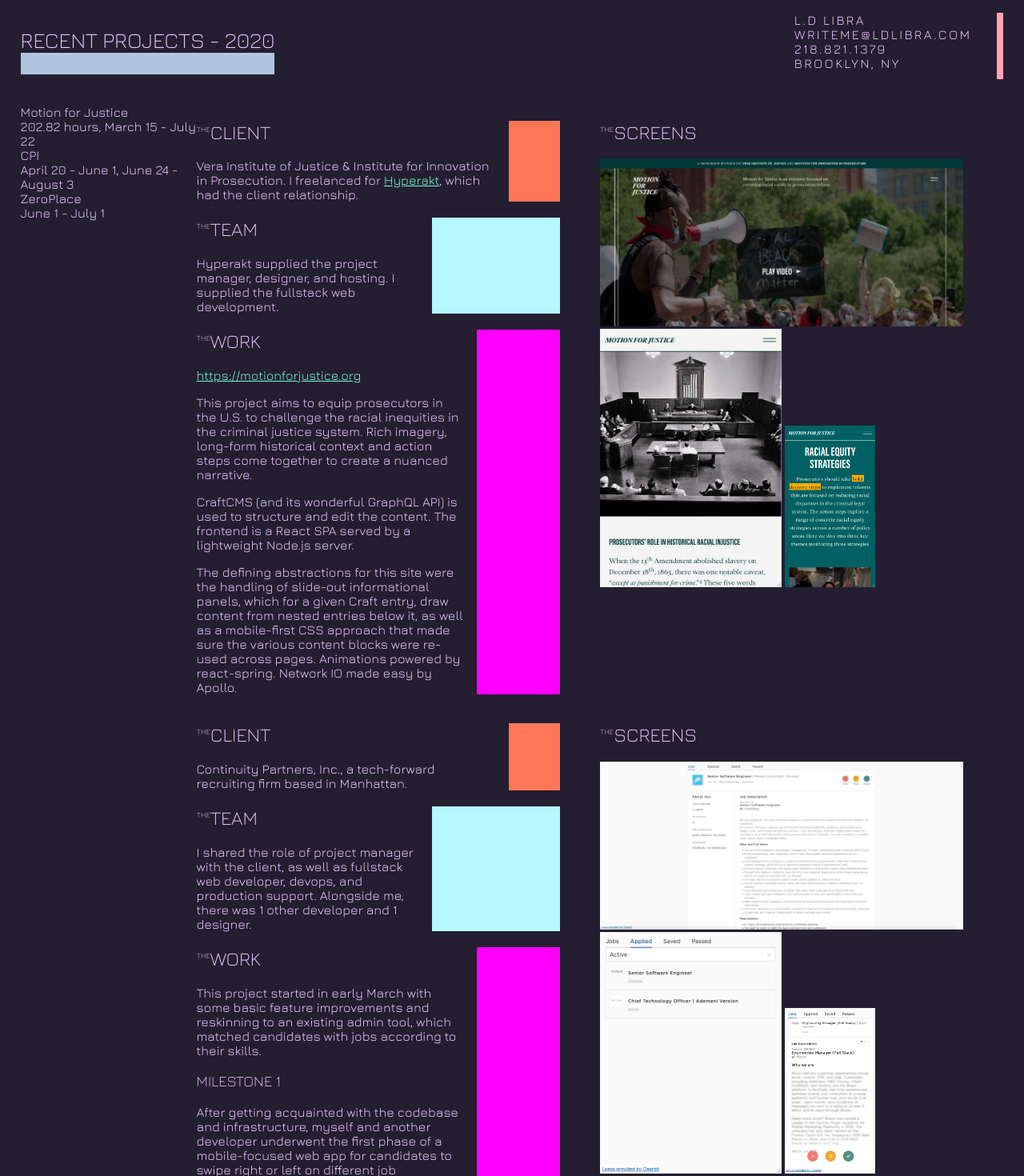
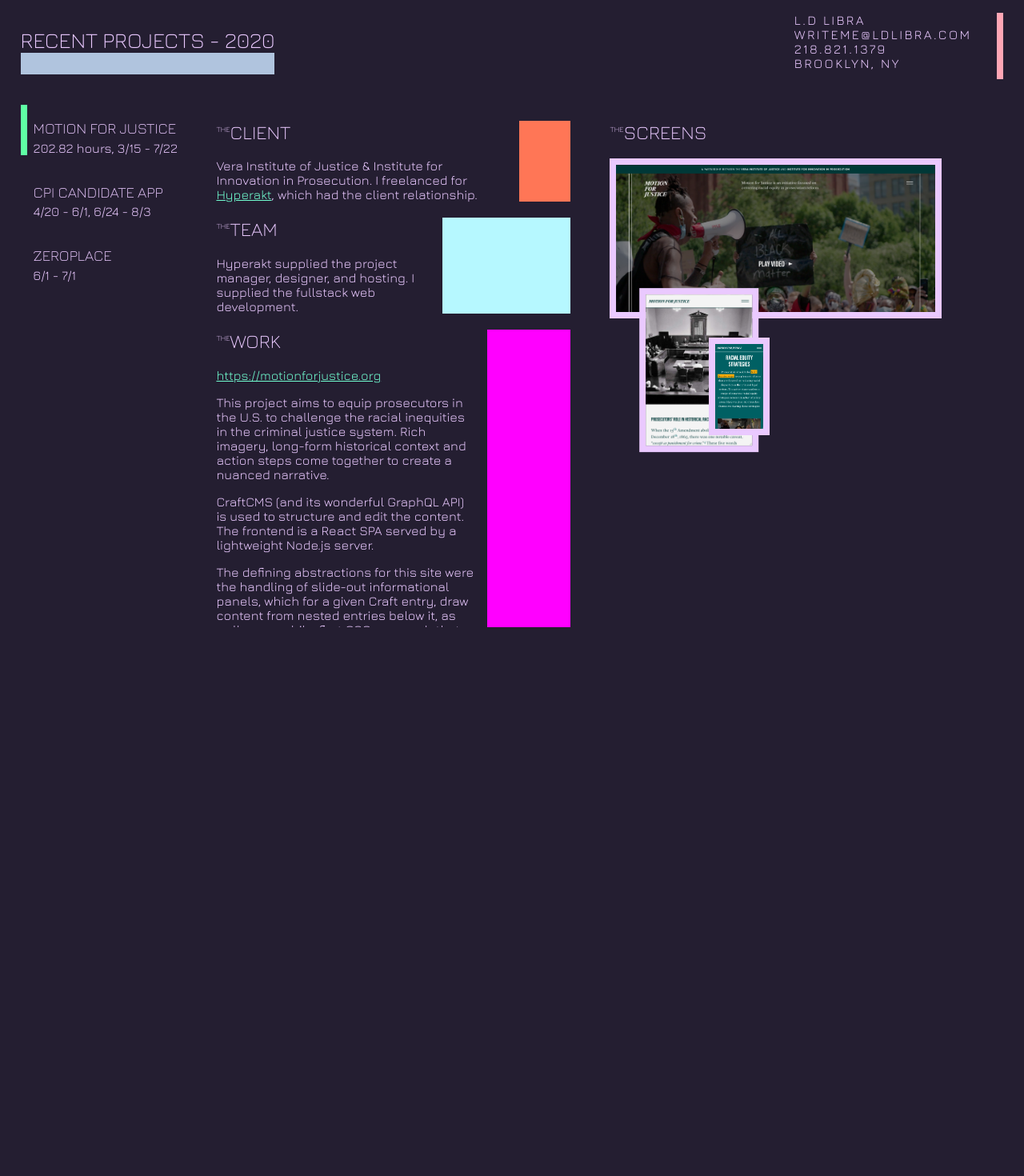
Before and after one commit to eldilibra/ldlibradotcom, a Svelte app in the folder portfolio/: page / in a window 1280 px wide. Shown: the top 1470 px of the page at 80% size. After the commit the page ends 800 px from the top, so only its background shows below. Built offline with nearby package versions, Linux system fonts and the light colour scheme.

Commit message:
scroll events with intersection observer

```diff
--- a/portfolio/public/global.css
+++ b/portfolio/public/global.css
@@ -45,6 +45,10 @@ a, a:visited, a:hover {
 
 @media screen and (min-width: 1200px) {
 	body {
-		margin: 1em 2%;
+		display: flex;
+		flex-direction: column;
+		margin: 0 2%;
+		height: calc(100vh - 1em);
+		overflow: hidden;
 	}
 }
--- a/portfolio/src/App.svelte
+++ b/portfolio/src/App.svelte
@@ -1,4 +1,27 @@
 <script>
+	import { onMount } from "svelte"
+
+	let activeSectionId = "motion-for-justice"
+
+	onMount(() => {
+		const callback = function(entries) {
+			let intersecting = entries.filter(e => e.isIntersecting)
+
+			if (intersecting.length) {
+				activeSectionId = intersecting.slice(-1)[0].target.id
+			}
+		}
+
+		const observer = new IntersectionObserver(callback, {
+			root: document.querySelector(".content"),
+			threshold: 0.5
+		})
+
+		const targets = document.querySelectorAll(".project-summary");
+		targets.forEach(function(target) {
+			observer.observe(target)
+		})
+	})
 </script>
 
 <header>
@@ -12,24 +35,24 @@
 </header>
 <main>
 	<nav>
-		<div>
-			<div>Motion for Justice</div>
-			<div>202.82 hours, March 15 - July 22</div>
-		</div>
-		<div>
-			<div>CPI</div>
-			<div>April 20 - June 1, June 24 - August 3</div>
-		</div>
-		<div>
-			<div>ZeroPlace</div>
-			<div>June 1 - July 1</div>
-		</div>
+		<a class="nav-link" class:active="{activeSectionId === 'motion-for-justice'}" href="#motion-for-justice">
+			<h3>Motion for Justice</h3>
+			<div>202.82 hours, 3/15 - 7/22</div>
+		</a>
+		<a class="nav-link" class:active="{activeSectionId === 'cpi'}" href="#cpi">
+			<h3>CPI Candidate App</h3>
+			<div>4/20 - 6/1, 6/24 - 8/3</div>
+		</a>
+		<a class="nav-link" class:active="{activeSectionId === 'zeroplace'}" href="#zeroplace">
+			<h3>ZeroPlace</h3>
+			<div>6/1 - 7/1</div>
+		</a>
 	</nav>
 	<section class="content">
-		<section class="project-summary">
+		<section id="motion-for-justice" class="project-summary">
 			<div class="project-title-and-timespan">
 				<h3>Motion for Justice</h3>
-				<div>202.82 hours, March 15 - July 22</div>
+				<div>202.82 hours, 3/15 - 7/22</div>
 			</div>
 			<div class="client">
 				<h2><sup>THE</sup>CLIENT</h2>
@@ -49,16 +72,16 @@
 		</section>
 		<section class="screens">
 			<h2><sup>THE</sup>SCREENS</h2>
-			<div>
-				<img src="/assets/images/motionforjustice-desktop.png" alt="Screenshot of Motion for Justice site on desktop." />
-				<img src="/assets/images/motionforjustice-tablet.png" alt="Screenshot of Motion for Justice site on tablet." />
-				<img src="/assets/images/motionforjustice-mobile.png" alt="Screenshot of Motion for Justice site on mobile." />
+			<div class="images-wrapper">
+				<img class="desktop" src="/assets/images/motionforjustice-desktop.png" alt="Screenshot of Motion for Justice site on desktop." />
+				<img class="tablet" src="/assets/images/motionforjustice-tablet.png" alt="Screenshot of Motion for Justice site on tablet." />
+				<img class="mobile" src="/assets/images/motionforjustice-mobile.png" alt="Screenshot of Motion for Justice site on mobile." />
 			</div>
 		</section>
-		<section class="project-summary">
+		<section id="cpi" class="project-summary">
 			<div class="project-title-and-timespan">
-				<h3>CPI Candidate Application</h3>
-				<div>April 20 - June 1, June 24 - August 3</div>
+				<h3>CPI Candidate App</h3>
+				<div>4/20 - 6/1, 6/24 - 8/3</div>
 			</div>
 			<div class="client">
 				<h2><sup>THE</sup>CLIENT</h2>
@@ -82,16 +105,16 @@
 		</section>
 		<section class="screens">
 			<h2><sup>THE</sup>SCREENS</h2>
-			<div>
-				<img src="/assets/images/cpi-desktop.png" alt="Screenshot of CPI Candidate App on desktop." />
-				<img src="/assets/images/cpi-tablet.png" alt="Screenshot of CPI Candidate App site on tablet." />
-				<img src="/assets/images/cpi-mobile.png" alt="Screenshot of CPI Candidate App site on mobile." />
+			<div class="images-wrapper">
+				<img class="desktop" src="/assets/images/cpi-desktop.png" alt="Screenshot of CPI Candidate App on desktop." />
+				<img class="tablet"src="/assets/images/cpi-tablet.png" alt="Screenshot of CPI Candidate App site on tablet." />
+				<img class="mobile"src="/assets/images/cpi-mobile.png" alt="Screenshot of CPI Candidate App site on mobile." />
 			</div>
 		</section>
-		<section class="project-summary">
+		<section id="zeroplace" class="project-summary">
 			<div class="project-title-and-timespan">
 				<h3>ZeroPlace Energy Monitor</h3>
-				<div>June 1 - July 1</div>
+				<div>6/1 - 7/1</div>
 			</div>
 			<div class="client">
 				<h2><sup>THE</sup>CLIENT</h2>
@@ -116,10 +139,10 @@
 		</section>
 		<section class="screens">
 			<h2><sup>THE</sup>SCREENS</h2>
-			<div>
-				<img src="/assets/images/zeroplace-desktop.png" alt="Screenshot of ZeroPlace tenant dashboard on desktop." />
-				<img src="/assets/images/zeroplace-tablet.png" alt="Screenshot of ZeroPlace tenant dashboard on tablet." />
-				<img src="/assets/images/zeroplace-mobile.png" alt="Screenshot of ZeroPlace tenant dashboard on mobile." />
+			<div class="images-wrapper">
+				<img class="desktop" src="/assets/images/zeroplace-desktop.png" alt="Screenshot of ZeroPlace tenant dashboard on desktop." />
+				<img class="tablet" src="/assets/images/zeroplace-tablet.png" alt="Screenshot of ZeroPlace tenant dashboard on tablet." />
+				<img class="mobile" src="/assets/images/zeroplace-mobile.png" alt="Screenshot of ZeroPlace tenant dashboard on mobile." />
 			</div>
 		</section>
 	</section>
@@ -142,6 +165,10 @@
 		border-bottom: solid 1em lightsteelblue;
 	}
 
+	main {
+		overflow: hidden;
+	}
+
   .contact-info {
 		display: flex;
 		flex-direction: column;
@@ -157,6 +184,12 @@
 	nav {
 		display: none;
 		flex-direction: column;
+	}
+
+	.nav-link, .nav-link:hover, .nav-link:visited {
+		display: block;
+		color: #eac9ff;
+		text-decoration: none;
 	}
 
 	section {
@@ -187,29 +220,56 @@
 		border-right: solid 6.5em fuchsia;
 	}
 
-	section.screens {
-		margin-bottom: 5em
+	.screens {
+		margin-bottom: 5em;
 	}
 
-	img:first-child {
+	.screens img {
+		border: solid 0.5em #eac9ff;
+	}
+
+	.screens .desktop {
 		max-width: 100%;
 	}
 
-	img:nth-child(2) {
+	.screens .tablet {
 		max-width: 50%;
 	}
 
-	img:nth-child(3) {
+	.screens .mobile {
 		max-width: 25%;
 	}
 
 	@media screen and (min-width: 1200px) {
 		header {
 			flex-direction: row-reverse;
+			margin-top: 1em;
 		}
 
 		nav {
 			display: flex;
+			margin-right: 3%;
+			min-width: 13em;
+		}
+
+		nav h3 {
+			margin-bottom: 0.25em;
+		}
+
+		nav > .nav-link {
+			cursor: pointer;
+			padding-left: 1em;
+			margin-bottom: 1em;
+		}
+
+		nav > .nav-link:hover {
+			padding-left: 0.5em;
+			border-left: solid 0.5em #ffa6b4;
+		}
+
+		nav > .nav-link.active {
+			padding-left: 0.5em;
+			border-left: solid 0.5em #5fffa5;
 		}
 
 		.contact-info {
@@ -221,8 +281,12 @@
 		}
 
 		.content {
+			scroll-behavior: smooth;
 			display: flex;
 			flex-wrap: wrap;
+			height: 100%;
+			overflow-y: auto;
+			overflow-x: hidden;
 		}
 
 		.project-summary, .screens {
@@ -230,7 +294,32 @@
 		}
 
 		.project-summary {
+			margin-bottom: 5em;
 			margin-right: 5%;
+		}
+
+		.images-wrapper {
+			position: relative;
+			width: 90%;
+		}
+
+		.screens .desktop {
+			position: relative;
+		}
+
+		.screens .tablet {
+			position: absolute;
+			left: 0;
+			bottom: 0;
+			transform: translateX(25%) translateY(80%);
+			max-width: 33.33%;
+		}
+
+		.screens .mobile {
+			position: absolute;
+			top: 110%;
+			right: 50%;
+			max-width: 15%;
 		}
 	}
 </style>
```
